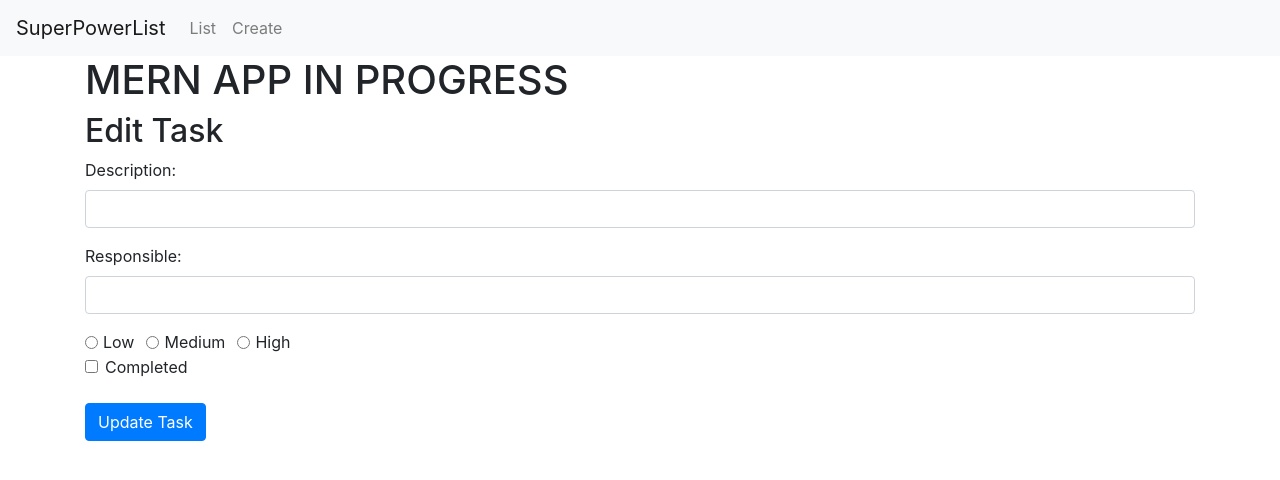
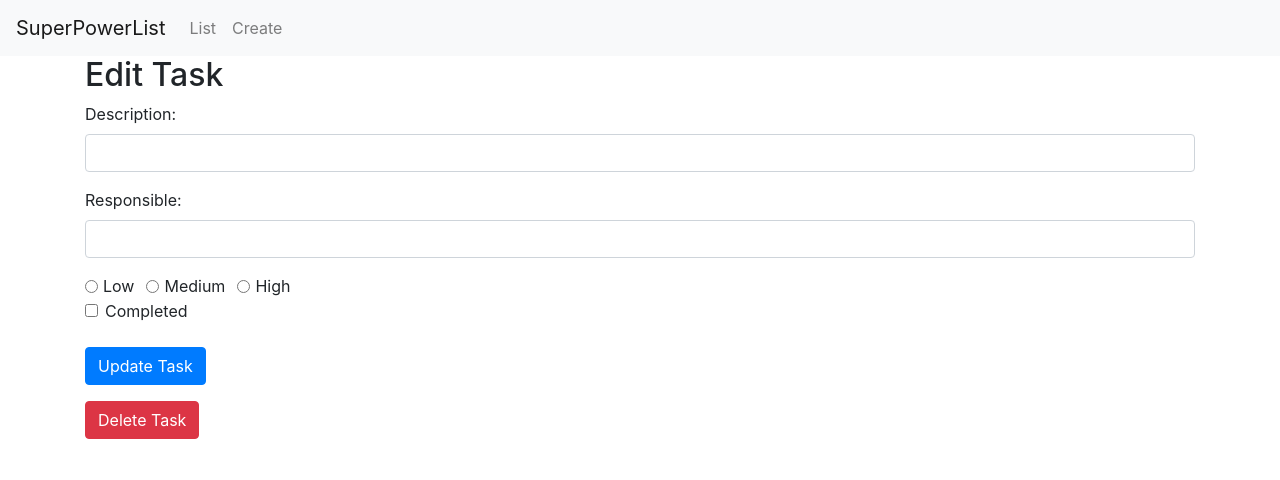
Before and after one commit to CaptainHdz/power-list, a React (Create React App) app in the folder client/: page /edit/1 in a window 1280 px wide. Shown: the top 480 px of the page. Built offline with nearby package versions, Linux system fonts and the light colour scheme; no server answers.

Commit message:
Working delete route, minor polishing

```diff
--- a/client/src/App.js
+++ b/client/src/App.js
@@ -27,7 +27,6 @@ function App() {
 </nav>
 
     <div className="container">
-      <h1>MERN APP IN PROGRESS</h1>
     <Route path="/" exact component={List} />
     <Route path="/edit/:id" component={EditList} />
     <Route path="/create" component={Create} />
--- a/client/src/components/Create.js
+++ b/client/src/components/Create.js
@@ -62,7 +62,7 @@ onSubmit(e) {
     render() {
         return (
             <div className="mt-1">
-                <h3>Create New To Do</h3>
+                <h3>Create New Task</h3>
                 <form onSubmit={this.onSubmit}>
                     <div className="form-group" >
                         <label>Description:</label>
--- a/client/src/components/EditList.js
+++ b/client/src/components/EditList.js
@@ -10,6 +10,7 @@ this.onChangeResponsible = this.onChangeResponsible.bind(this);
 this.onChangePriority = this.onChangePriority.bind(this);
 this.onChangeCompleted = this.onChangeCompleted.bind(this);
 this.onSubmit = this.onSubmit.bind(this);
+this.deleteTask = this.deleteTask.bind(this)
 
         this.state = {
             description: '',
@@ -72,6 +73,15 @@ onSubmit(e) {
         this.props.history.push('/')
     })
 }
+deleteTask(e) {
+    e.preventDefault()
+
+    axios.delete("/todos/delete/" + this.props.match.params.id)
+    .then((response) => {
+        console.log(response)
+        this.props.history.push('/')
+    })
+};
 
     render() {
         return (
@@ -143,6 +153,9 @@ onSubmit(e) {
                         <div className="form-group">
                             <input type="submit" value="Update Task" className="btn btn-primary"/>
                         </div>
+                        <div className="form-group">
+                            <input type="button" onClick={this.deleteTask} value="Delete Task" className="btn btn-danger"/>
+                        </div>
                     </div>
                 </form>
             </div>
--- a/client/src/components/List.js
+++ b/client/src/components/List.js
@@ -11,7 +11,7 @@ constructor (props) {
         todos: []
     };
 }
-
+//The request grabs data from the db and sets them to the state
 componentDidMount() {
     axios.get("/todos/")
     .then((response)=> {
```
Also changed, not shown: 2 other files (tests, documents, lock files or other folders).
